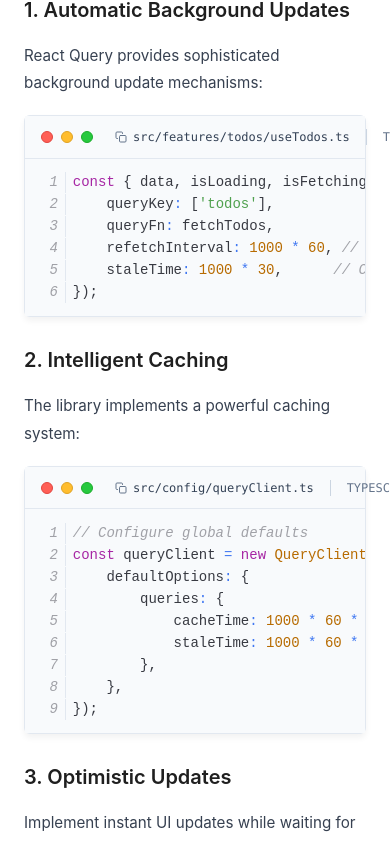
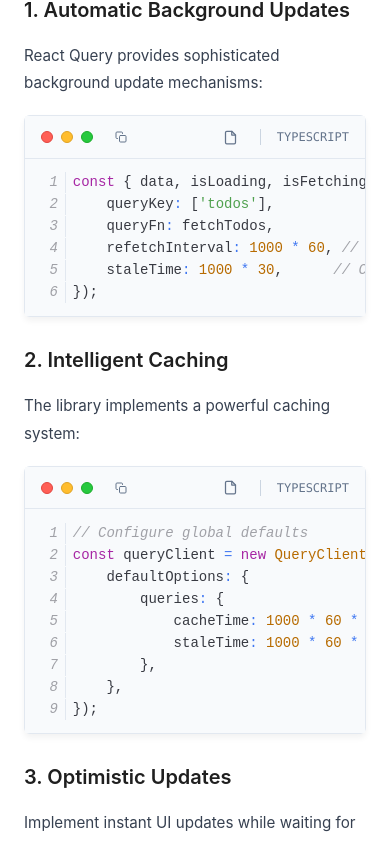
Before and after one commit to DokaDev/dokalab_blog_next_client, a Next.js app: page /components/markdown-renderer in a window 390 px wide. Shown: the part 1235-2076 px from the top of the page. Built offline with nearby package versions, Linux system fonts and the light colour scheme.

Commit message:
fix(ui): improve code block header for mobile screens
Replace filename text with icon on small screens to prevent UI overflow, add tooltip functionality when hovering or clicking the file icon, maintain language display on all screen sizes

```diff
--- a/app/components/markdown/CodeBlockClient.tsx
+++ b/app/components/markdown/CodeBlockClient.tsx
@@ -1,6 +1,6 @@
 'use client';
 
-import React, { useState } from 'react';
+import React, { useState, useEffect, useRef } from 'react';
 
 interface CodeBlockClientProps {
   value: string;
@@ -12,6 +12,27 @@
   const [hoverWindowControls, setHoverWindowControls] = useState(false);
   const [hoverCopy, setHoverCopy] = useState(false);
   const [copied, setCopied] = useState(false);
+  const [isMobile, setIsMobile] = useState(false);
+  const [showFileNameTooltip, setShowFileNameTooltip] = useState(false);
+  const tooltipTimeoutRef = useRef<NodeJS.Timeout | null>(null);
+
+  // Check if screen is mobile size
+  useEffect(() => {
+    const checkIfMobile = () => {
+      setIsMobile(window.innerWidth < 600);
+    };
+
+    // Initial check
+    checkIfMobile();
+
+    // Add resize listener
+    window.addEventListener('resize', checkIfMobile);
+
+    // Cleanup
+    return () => {
+      window.removeEventListener('resize', checkIfMobile);
+    };
+  }, []);
 
   const copyToClipboard = async () => {
     try {
@@ -21,6 +42,27 @@
     } catch (err) {
       console.error('Failed to copy: ', err);
     }
+  };
+
+  const handleFileIconClick = () => {
+    setShowFileNameTooltip(!showFileNameTooltip);
+
+    // Auto-hide tooltip after 3 seconds
+    if (tooltipTimeoutRef.current) {
+      clearTimeout(tooltipTimeoutRef.current);
+    }
+
+    tooltipTimeoutRef.current = setTimeout(() => {
+      setShowFileNameTooltip(false);
+    }, 3000);
+  };
+
+  const handleFileIconMouseEnter = () => {
+    setShowFileNameTooltip(true);
+  };
+
+  const handleFileIconMouseLeave = () => {
+    setShowFileNameTooltip(false);
   };
 
   return (
@@ -202,6 +244,7 @@
             height: '22px',
           }}
           title="Copy code"
+          aria-label="Copy code to clipboard"
         >
           {copied ? (
             <svg width="14" height="14" viewBox="0 0 24 24" fill="none" stroke="#22C55E" strokeWidth="2" strokeLinecap="round" strokeLinejoin="round">
@@ -223,6 +266,58 @@
       }}>
         {fileName && (
           <>
+            {isMobile ? (
+              <div style={{ position: 'relative' }}>
+                <button
+                  onClick={handleFileIconClick}
+                  onMouseEnter={handleFileIconMouseEnter}
+                  onMouseLeave={handleFileIconMouseLeave}
+                  style={{
+                    background: 'none',
+                    border: 'none',
+                    borderRadius: '4px',
+                    padding: '4px 6px',
+                    margin: 0,
+                    cursor: 'pointer',
+                    display: 'flex',
+                    alignItems: 'center',
+                    justifyContent: 'center',
+                    transition: 'background-color 0.2s',
+                    height: '22px',
+                  }}
+                  title={fileName}
+                  aria-label={`File: ${fileName}`}
+                >
+                  <svg width="15" height="15" viewBox="0 0 24 24" fill="none" stroke="#64748b" strokeWidth="2" strokeLinecap="round" strokeLinejoin="round">
+                    <path d="M14 2H6a2 2 0 0 0-2 2v16a2 2 0 0 0 2 2h12a2 2 0 0 0 2-2V8z"></path>
+                    <polyline points="14 2 14 8 20 8"></polyline>
+                  </svg>
+                </button>
+
+                {showFileNameTooltip && (
+                  <div
+                    style={{
+                      position: 'absolute',
+                      top: '100%',
+                      left: '50%',
+                      transform: 'translateX(-50%)',
+                      backgroundColor: '#334155',
+                      color: 'white',
+                      borderRadius: '4px',
+                      padding: '0.4rem 0.6rem',
+                      fontSize: '11px',
+                      whiteSpace: 'nowrap',
+                      zIndex: 10,
+                      marginTop: '4px',
+                      boxShadow: '0 2px 5px rgba(0,0,0,0.2)',
+                    }}
+                  >
+                    {fileName}
+                  </div>
+                )}
+              </div>
+            ) : (
+              <>
                 <span
                   style={{
                     fontFamily: 'Menlo, Monaco, Consolas, monospace',
@@ -234,6 +329,8 @@
                 >
                   {fileName}
                 </span>
+              </>
+            )}
             {language && (
               <>
                 <span style={{
```
Lines whose indentation alone changed are shown as unchanged.
